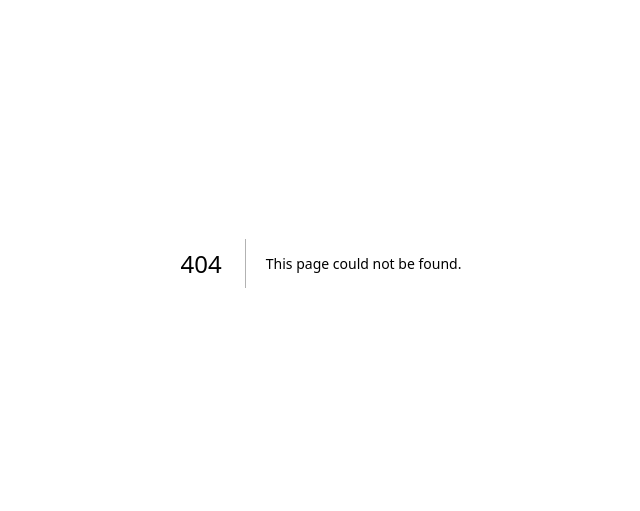
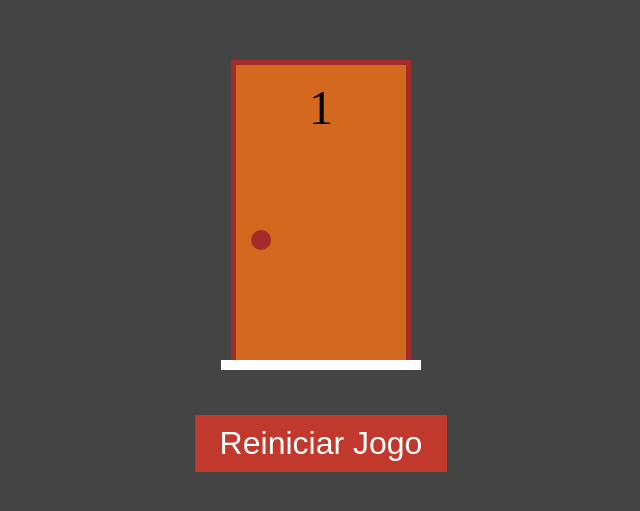
Before and after one commit to luciocarvalho10/curso-next, a Next.js app in the folder monty-hall/: page /jogo/1/1 in a window 1280 px wide. Before the commit this address had no page. Shown: the part 137-648 px from the top of the page, without its empty margins (319-959 px from the left). Built offline with nearby package versions, Linux system fonts and the light colour scheme.

Commit message:
Usando Router

```diff
--- a/monty-hall/src/pages/jogo.tsx
+++ b/monty-hall/src/pages/jogo/[portas]/[temPresente].tsx
@@ -1,13 +1,23 @@
 import styles from '@/styles/Jogo.module.css'
-import { useState } from 'react'
+
+import { useEffect, useState } from 'react'
 import Link from 'next/link'
+import { useRouter } from 'next/router'
 
 import Porta from '@/components/Porta'
 
 import { criarPortas, atualizarPortas } from '@/functions/portas'
 
 export default function Home() {
-    const [portas, setPortas] = useState(criarPortas(4, 1))
+    const router = useRouter()
+
+    const [portas, setPortas] = useState([])
+
+    useEffect(() => {
+        const portas = +router.query.portas
+        const temPresente = +router.query.temPresente
+		setPortas(criarPortas(portas, temPresente))
+	}, [router?.query])
 
     function renderizarPortas() {
         return portas.map(porta => (
```
